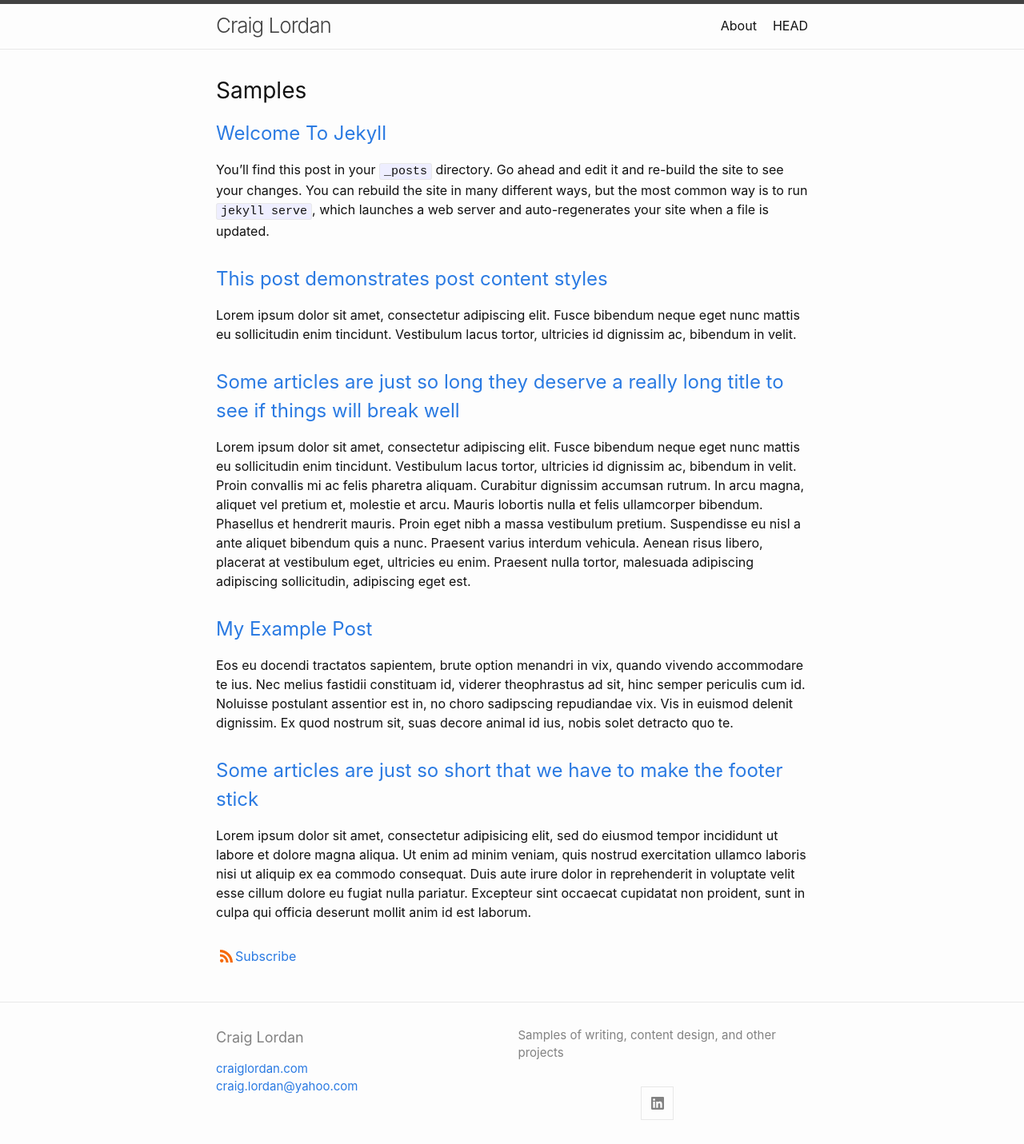
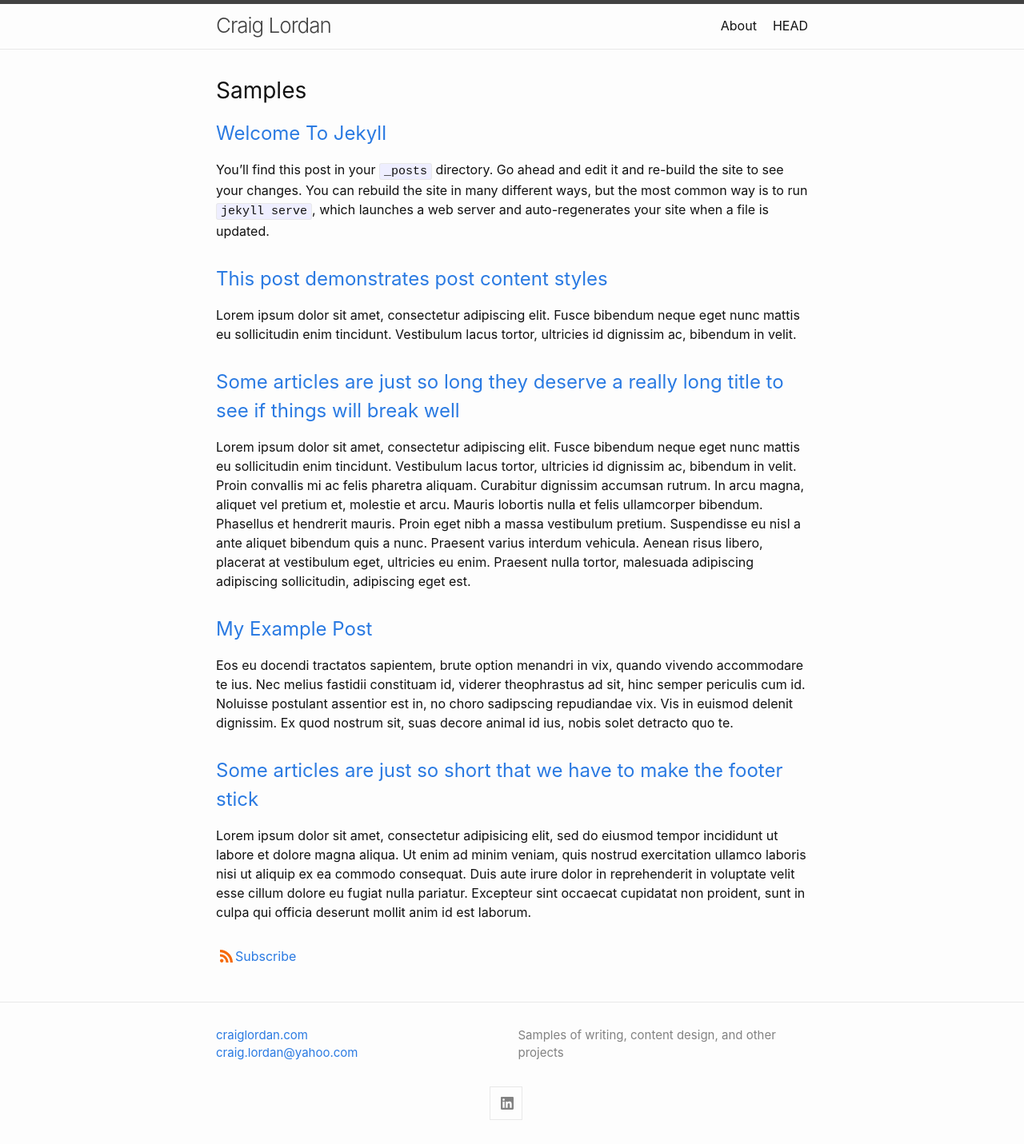
Before and after one commit to craiglordan/craiglordan.github.io, a Jekyll site: the page built from index.md, in a window 1280 px wide. Shown: the whole page at 80% size. Built offline with Jekyll 4.4.1, drawn with Linux system fonts in a browser that asks for light colours.

Commit message:
Update footer.html

```diff
--- a/_includes/footer.html
+++ b/_includes/footer.html
@@ -5,10 +5,10 @@
 
     <div class="footer-col-wrapper">
       <div class="footer-col one-half">
-      <h2 class="footer-heading">{{ site.title | escape }}</h2>
+      <!--<h2 class="footer-heading">{{ site.title | escape }}</h2>-->
         <ul class="contact-list">
           <li class="p-name">
-            <a href="https://craiglordan.com">craiglordan.com</a>
+            <a class="u-email" href="https://craiglordan.com">craiglordan.com</a>
             {%- if site.author -%}
               {{ site.author | escape }}
             {%- endif -%}
```
